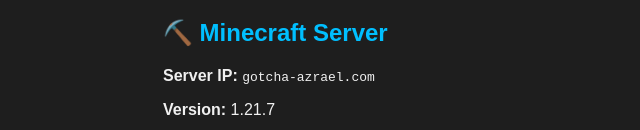
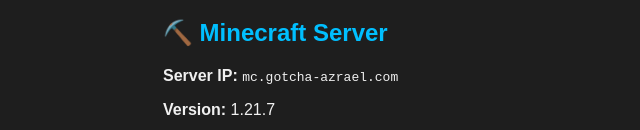
Before and after one commit to OTP-Pro-Inventory/Personal, a plain HTML site: page index.html in a window 1280 px wide. Shown: the part 670-800 px from the top of the page, 9-649 px from the left. Drawn offline with Linux system fonts and the light colour scheme.

Commit message:
Update index.html

```diff
--- a/index.html
+++ b/index.html
@@ -97,7 +97,7 @@
 
     <section id="minecraft">
       <h2>⛏️ Minecraft Server</h2>
-      <p><strong>Server IP:</strong> <code>gotcha-azrael.com</code></p>
+      <p><strong>Server IP:</strong> <code>mc.gotcha-azrael.com</code></p>
       <p><strong>Version:</strong> 1.21.7</p>
       <p>Join our community of peeps if your in the know!</p>
     </section>
```
